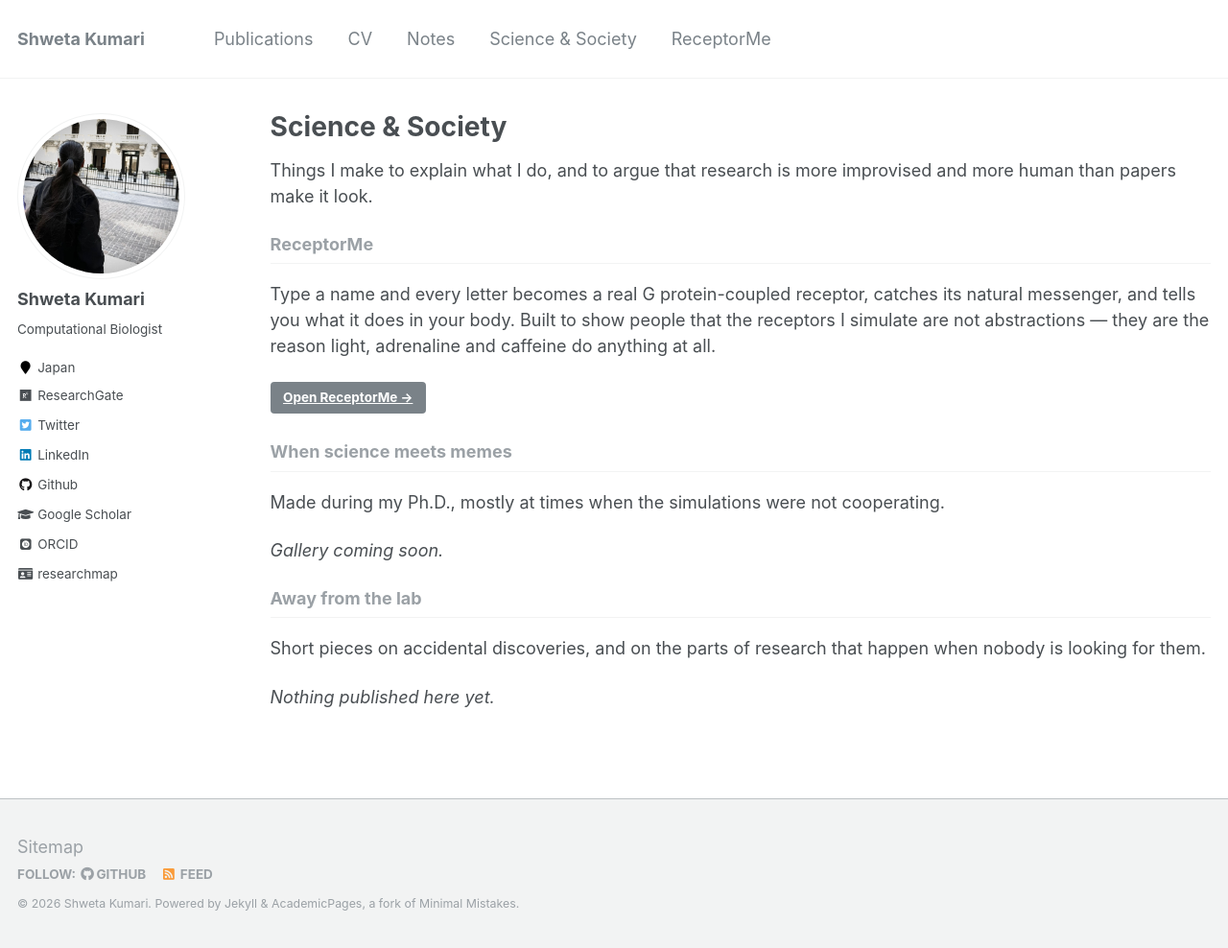
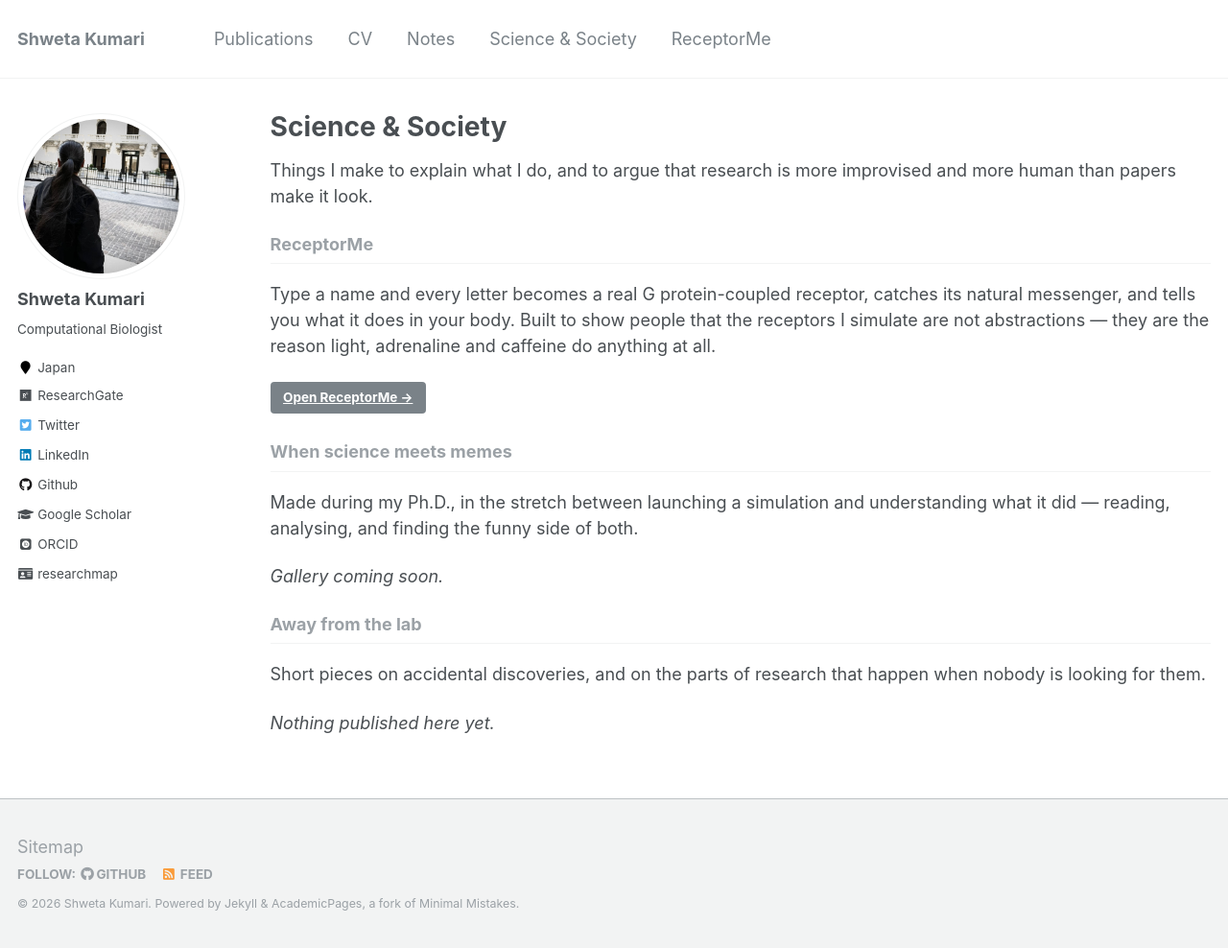
Before and after one commit to shweta-Moni/shweta-Moni.github.io, a Jekyll site: the page built from _pages/science-and-society.html, in a window 1280 px wide and 988 px high. Shown: the whole window at 96% size. Built offline with Jekyll 4.4.1, drawn with Linux system fonts in a browser that asks for light colours; some web fonts are replaced.

Commit message:
Revise project description for clarity
Updated the description of the project to clarify the context of its creation.

```diff
--- a/_pages/science-and-society.html
+++ b/_pages/science-and-society.html
@@ -21,7 +21,8 @@ anything at all.</p>
 
 <h2 class="archive__subtitle">When science meets memes</h2>
 
-<p>Made during my Ph.D., mostly at times when the simulations were not cooperating.</p>
+<p>Made during my Ph.D., in the stretch between launching a simulation and understanding
+what it did &mdash; reading, analysing, and finding the funny side of both.</p>
 
 {% if site.data.memes %}
 <div class="memegrid">
```
